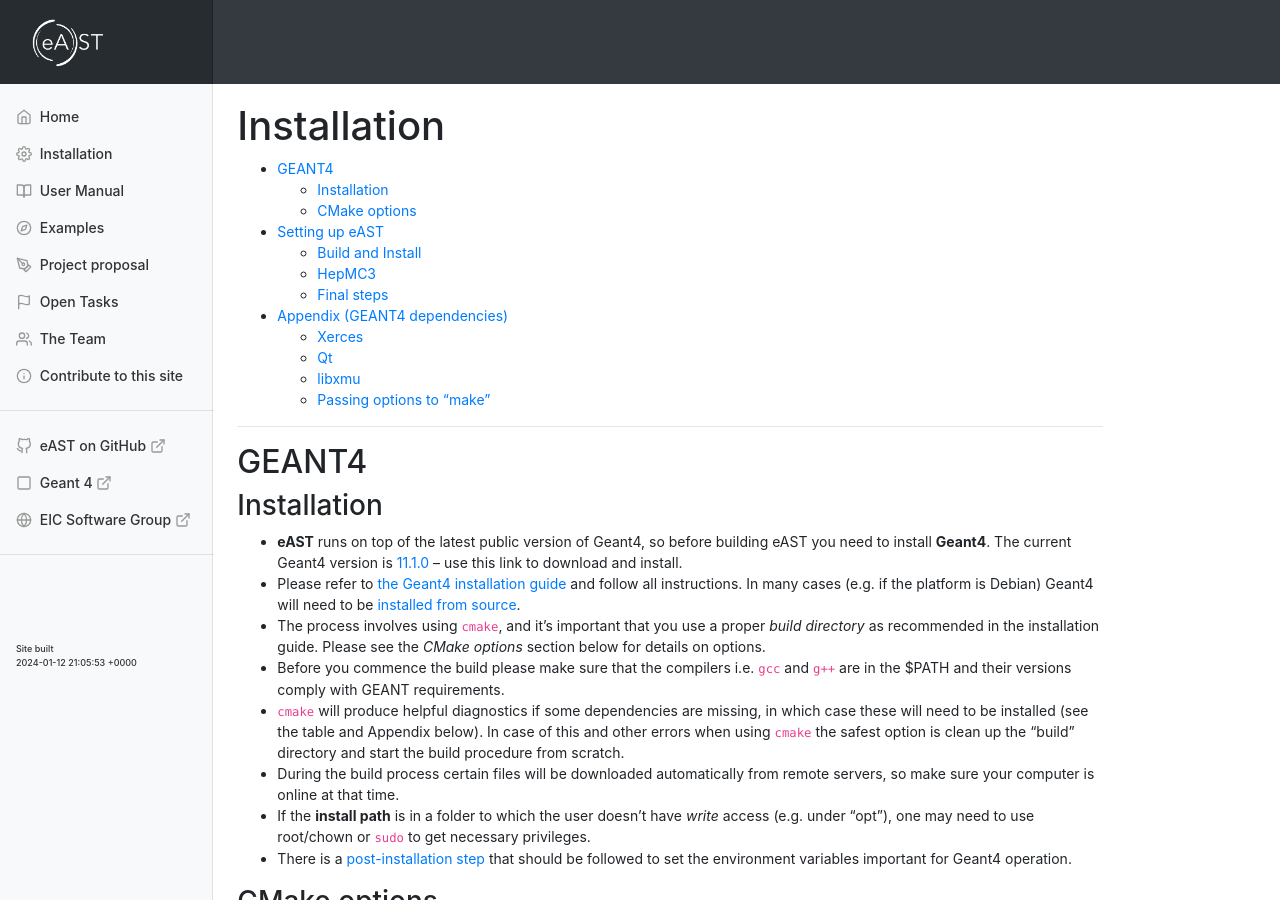
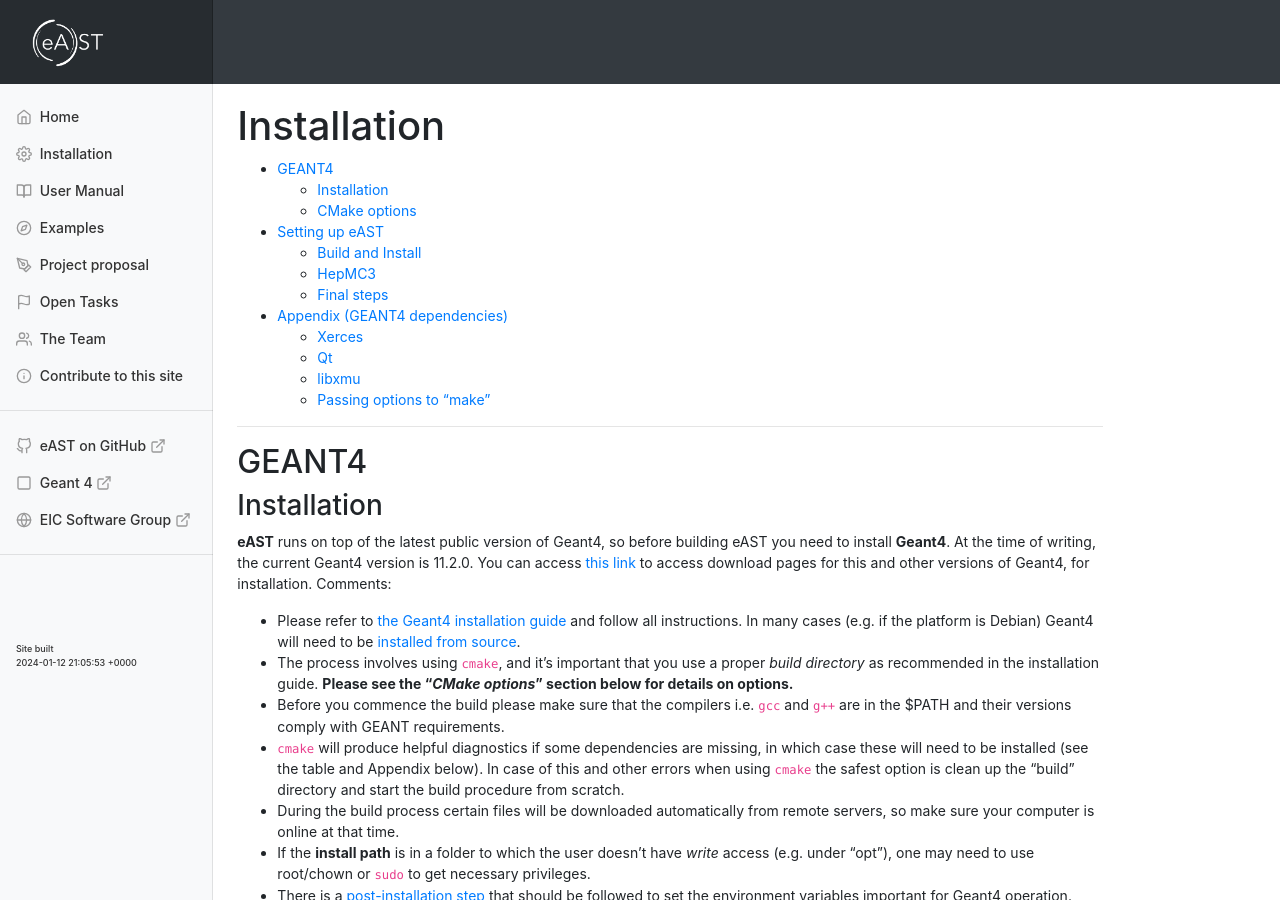
Before and after one commit to eic/east, a Jekyll site: the page built from docs/_content/installation.md, in a window 1280 px wide and 900 px high. Built offline with Jekyll 4.4.1, drawn with Linux system fonts in a browser that asks for light colours; nearby versions of some CDN libraries.

Commit message:
Further update of the installation page

```diff
--- a/docs/_content/installation.md
+++ b/docs/_content/installation.md
@@ -38,16 +38,14 @@
 
 ### Installation
 
-* __eAST__ runs on top of the latest public version of Geant4, so before building eAST you need to install __Geant4__.
-The current Geant4 version is [11.1.0](https://geant4.web.cern.ch/support/download){:target="_blank"} -- use
-this link to download and install.
+__eAST__ runs on top of the latest public version of Geant4, so before building eAST you need to install __Geant4__.
+At the time of writing, the current Geant4 version is 11.2.0. You can access [this link](https://geant4.web.cern.ch/support/download){:target="_blank"}
+to access download pages for this and other versions of Geant4, for installation. Comments:
 * Please refer to [the Geant4 installation guide](https://geant4-userdoc.web.cern.ch/UsersGuides/InstallationGuide/html/index.html){:target="_blank"}
-and follow all instructions.
-In many cases (e.g. if the platform is Debian) Geant4 will need to
-be [installed from source](https://geant4-userdoc.web.cern.ch/UsersGuides/InstallationGuide/html/installguide.html){:target="_blank"}.
-* The process involves using `cmake`, and it's
-important that you use a proper _build directory_ as recommended in the installation guide.
-Please see the _CMake options_ section below for details on options.
+and follow all instructions. In many cases (e.g. if the platform is Debian) Geant4 will need to be
+[installed from source](https://geant4-userdoc.web.cern.ch/UsersGuides/InstallationGuide/html/installguide.html){:target="_blank"}.
+* The process involves using `cmake`, and it's important that you use a proper _build directory_ as recommended in the installation guide.
+__Please see the "_CMake options_" section below for details on options.__
 * Before you commence the build please make sure that the compilers i.e. `gcc` and `g++` are in the $PATH
 and their versions comply with GEANT requirements.
 * `cmake` will produce helpful diagnostics if some dependencies are missing, in which case these
```
